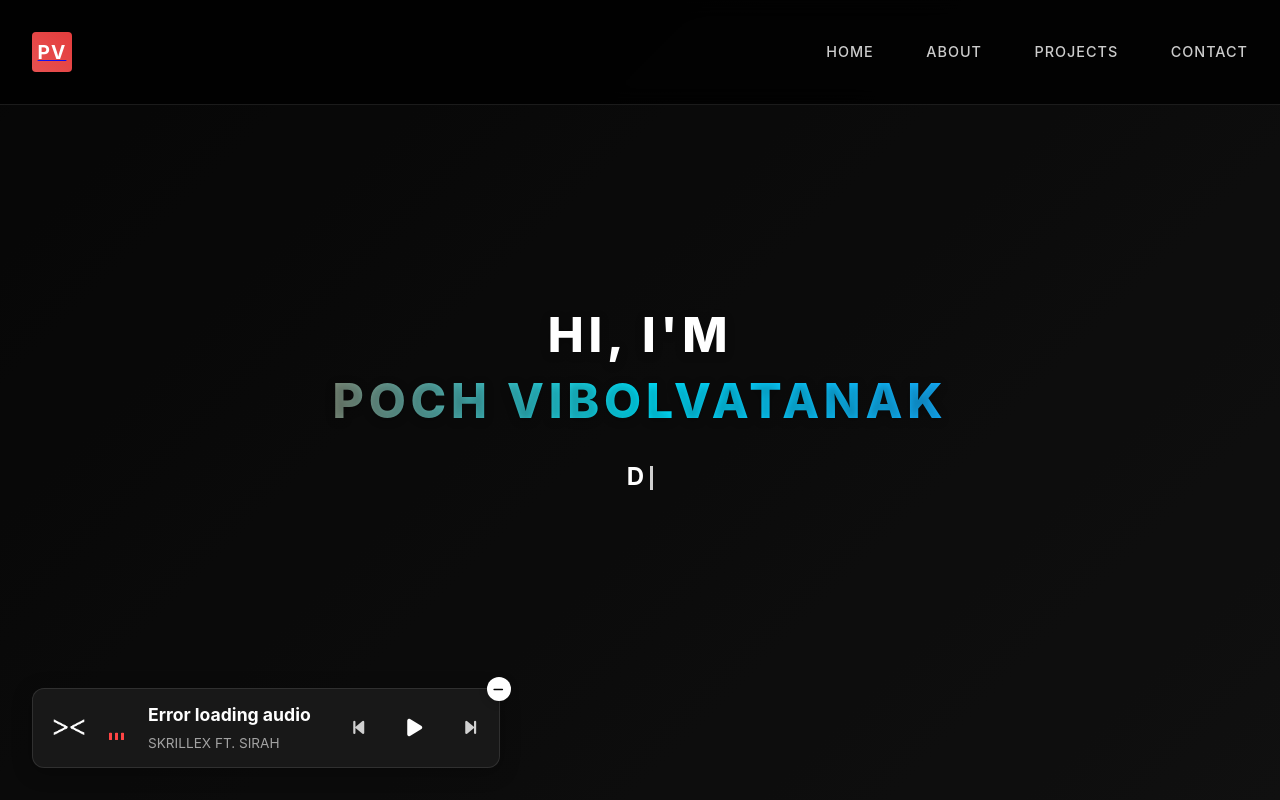
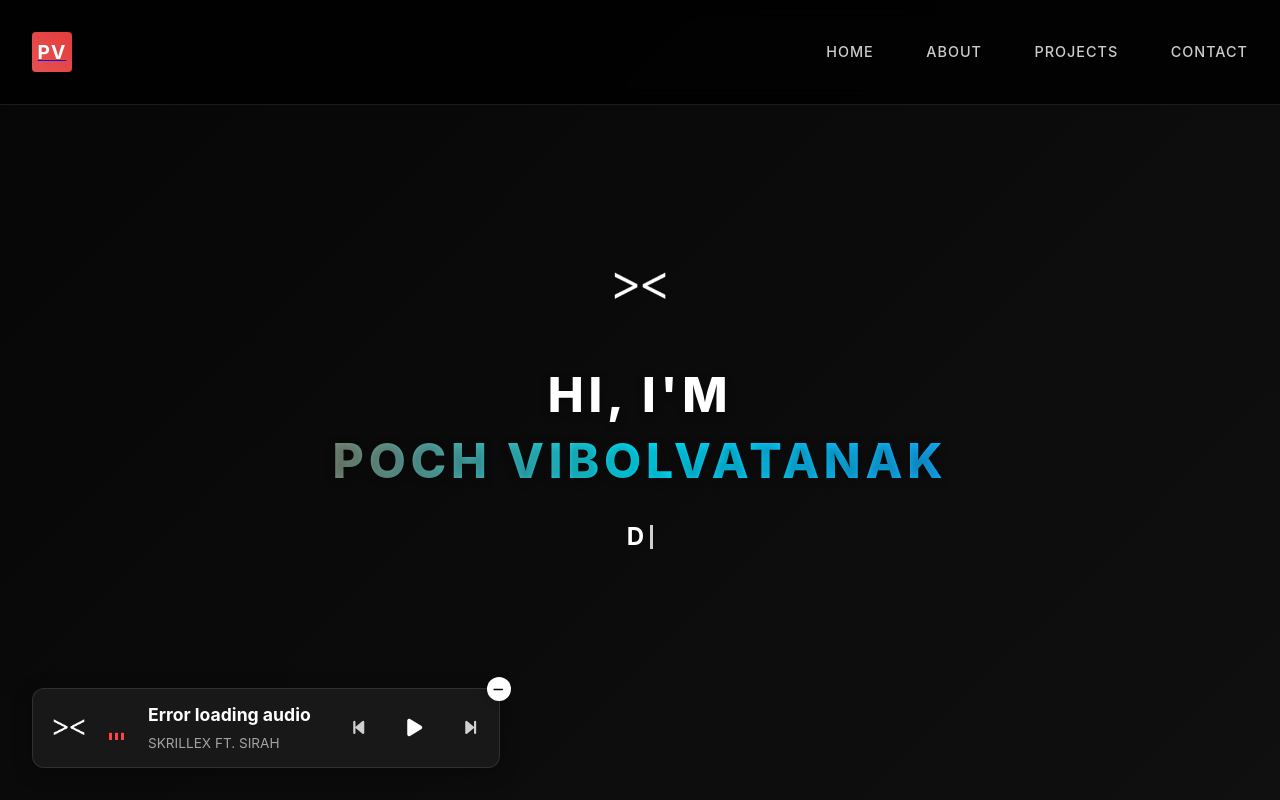
Before and after one commit to VibolvatanakPOCH/Vibolvatanak_Portfolio, a website: page index.html in a window 1280 px wide. Shown: the top 800 px of the page. Drawn offline with nearby package versions, Linux system fonts and the light colour scheme.

Commit message:
Add website logo and favicon

```diff
--- a/index.html
+++ b/index.html
@@ -3,7 +3,9 @@
 <head>
     <meta charset="UTF-8">
     <meta name="viewport" content="width=device-width, initial-scale=1.0">
-    <title>Poch Vibolvatanak</title>
+    <title>Vibolvatanak POCH</title>
+    <link rel="icon" type="image/png" href="assets/media/album-art/white@2x.png">
+    <link rel="apple-touch-icon" href="assets/media/album-art/white@2x.png">
     <link rel="stylesheet" href="styles.css">
     <link rel="stylesheet" href="https://cdnjs.cloudflare.com/ajax/libs/font-awesome/6.0.0/css/all.min.css">
     <link rel="stylesheet" href="https://unpkg.com/aos@next/dist/aos.css" />
@@ -62,6 +64,7 @@
         <section id="home" class="hero">
             <div class="hero-overlay"></div>
             <div class="hero-content">
+                <img src="assets/media/album-art/white@2x.png" alt="Logo" class="hero-logo">
                 <h1 class="gradient-reveal">
                     <span class="reveal-text">Hi, I'm</span>
                     <span class="reveal-text gradient-text">Poch Vibolvatanak</span>
--- a/styles.css
+++ b/styles.css
@@ -127,6 +127,14 @@ body {
     text-align: center;
     padding: 2rem;
     max-width: 800px;
+}
+
+.hero-logo {
+    width: 80px;
+    height: 80px;
+    margin-bottom: 2rem;
+    opacity: 0;
+    animation: fadeIn 0.8s ease-out forwards;
 }
 
 .gradient-reveal {
```
